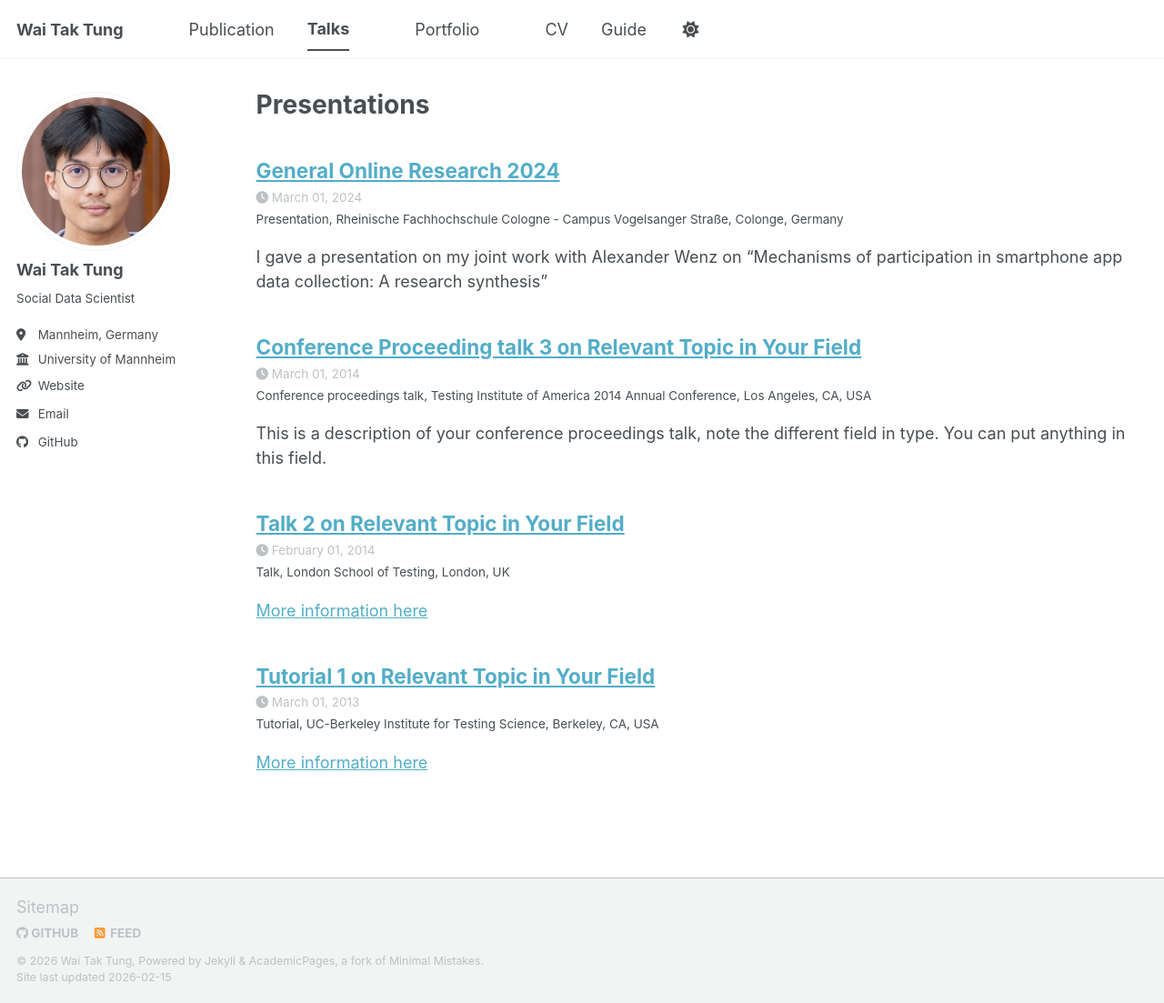
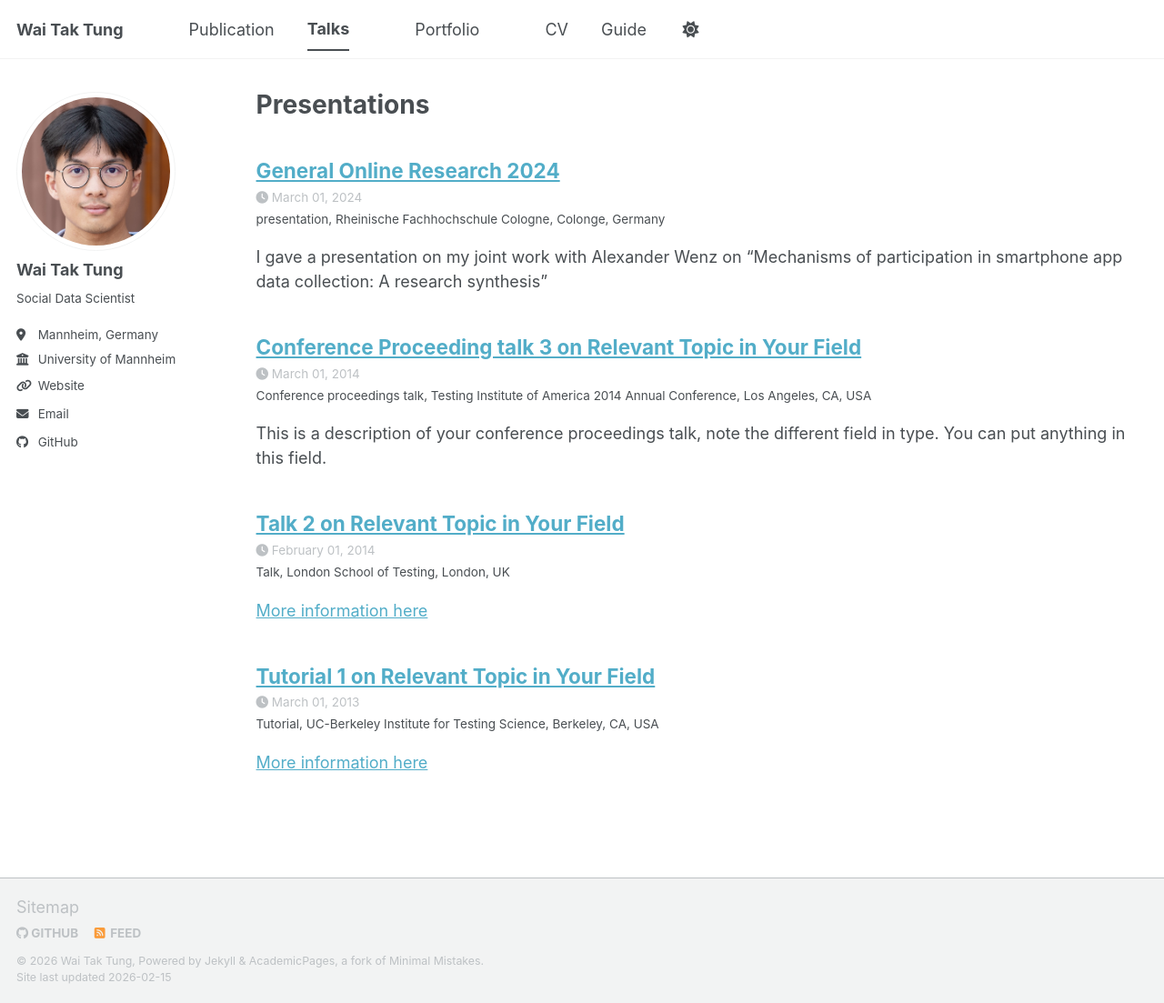
Before and after one commit to wttung/wttung.github.io, a Jekyll site: the page built from _pages/talks.html, in a window 1280 px wide and 1103 px high. Shown: the whole window at 91% size. Built offline with Jekyll 4.4.1, drawn with Linux system fonts in a browser that asks for light colours; a script bundle is joined from its source files by our own code; library files that are not in the unit come from our copies.

Commit message:
Update file.md

```diff
--- a/_talks/file.md
+++ b/_talks/file.md
@@ -1,9 +1,9 @@
 ---
 title: "General Online Research 2024"
-collection: Conference
-type: "Presentation"
+collection: Conference presentation
+type: "presentation"
 permalink: /talks/2012-03-01-talk-1
-venue: "Rheinische Fachhochschule Cologne - Campus Vogelsanger Straße"
+venue: "Rheinische Fachhochschule Cologne"
 date: 2024-03-01
 location: "Colonge, Germany"
 ---
```
